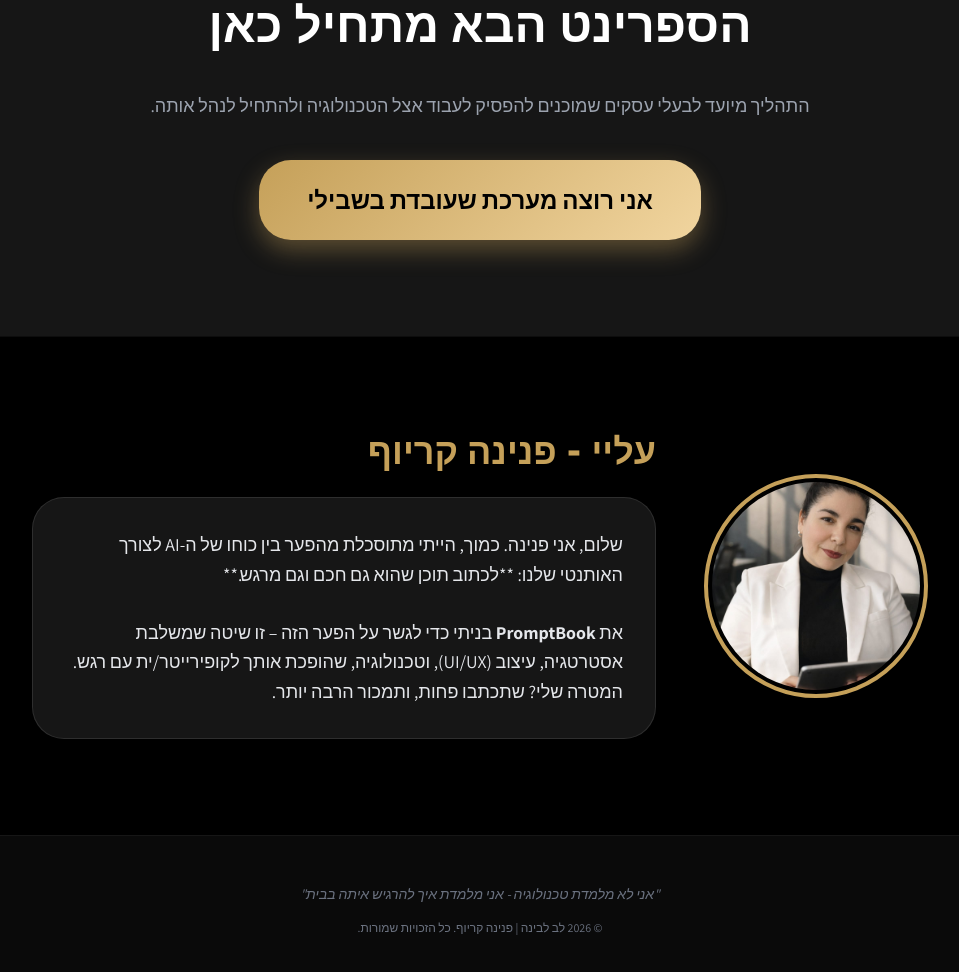
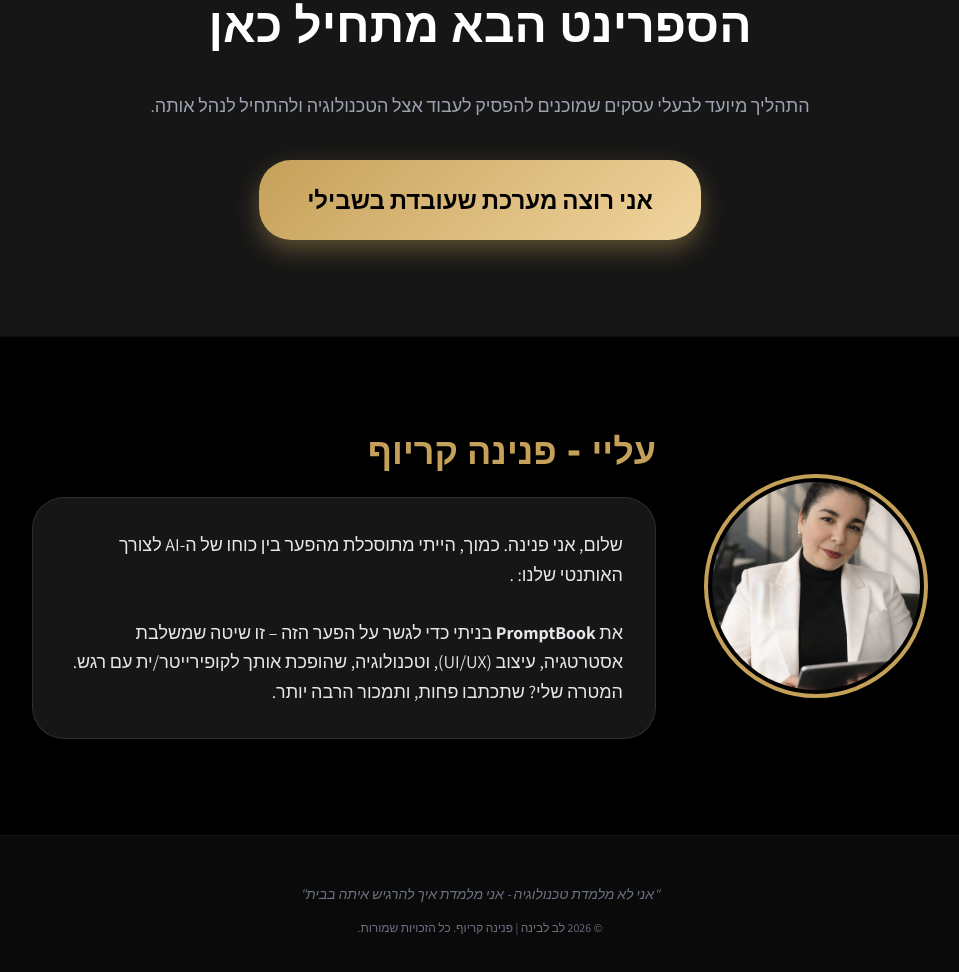
Before and after one commit to PINIKAR/sprint-distillation, a plain HTML site: page index.html in a window 1280 px wide. Shown: the part 2042-3014 px from the top of the page, without its empty margins (160-1119 px from the left). Drawn offline with nearby package versions, Linux system fonts and the light colour scheme.

Commit message:
Update index.html

```diff
--- a/index.html
+++ b/index.html
@@ -158,7 +158,7 @@
             <img src="pnina-profile.jpg" alt="פנינה קריוף" class="w-56 h-56 rounded-full border-4 border-gold p-1 bg-black object-cover shadow-2xl">
             <div class="flex-1 text-right">
                 <h2 class="h-black text-4xl mb-6 text-gold">עליי - פנינה קריוף</h2>
-                <div class="bg-premiumGray p-8 rounded-[2rem] border border-white/10"> <p class="text-gray-200 leading-relaxed text-lg"> שלום, אני פנינה. כמוך, הייתי מתוסכלת מהפער בין כוחו של ה-AI לצורך האותנטי שלנו: **לכתוב תוכן שהוא גם חכם וגם מרגש.**<br><br>
+                <div class="bg-premiumGray p-8 rounded-[2rem] border border-white/10"> <p class="text-gray-200 leading-relaxed text-lg"> שלום, אני פנינה. כמוך, הייתי מתוסכלת מהפער בין כוחו של ה-AI לצורך האותנטי שלנו: .<br><br>
                         את <strong>PromptBook</strong> בניתי כדי לגשר על הפער הזה – זו שיטה שמשלבת אסטרטגיה, עיצוב (UI/UX), וטכנולוגיה, שהופכת אותך לקופירייטר/ית עם רגש. המטרה שלי? שתכתבו פחות, ותמכור הרבה יותר.
                     </p>
                 </div>
```
